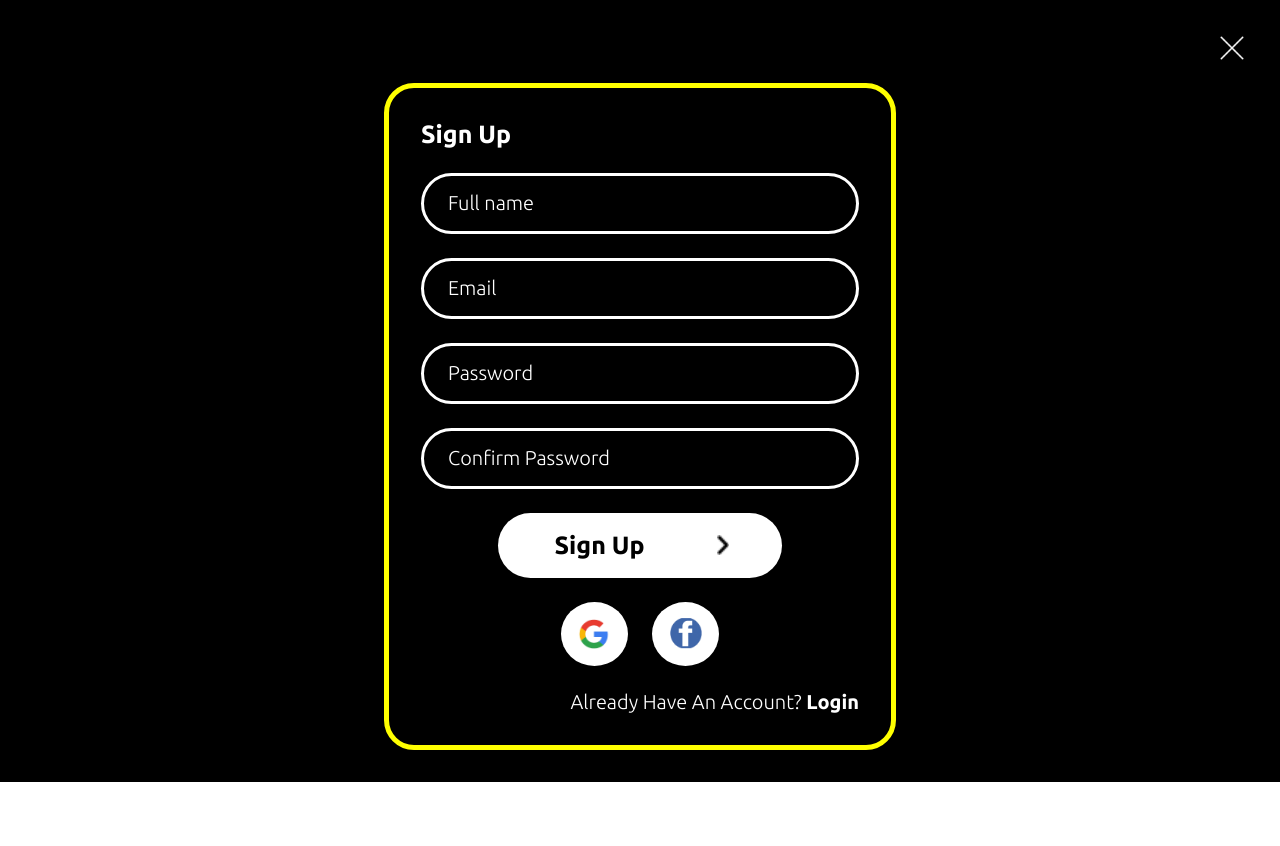
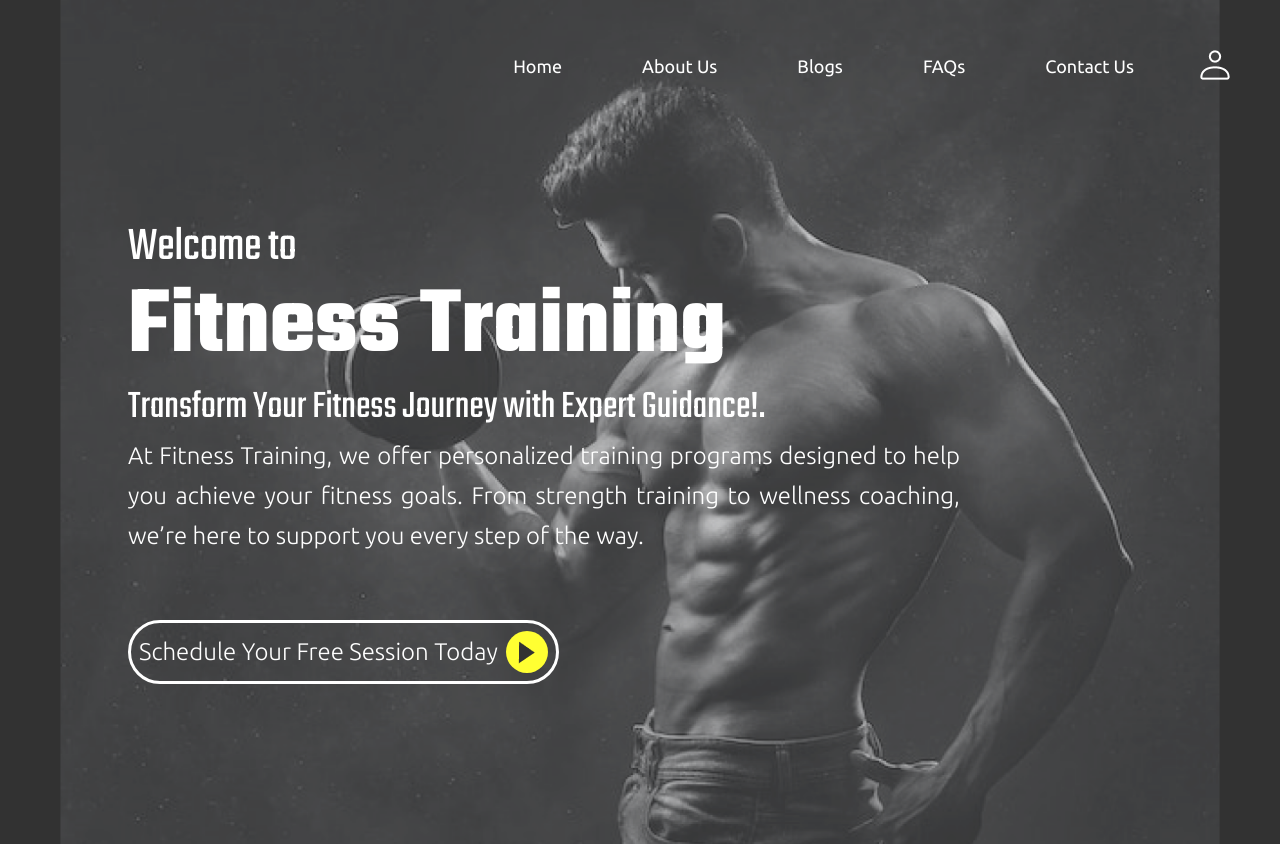
Before and after one commit to AleenaJabeen/Fitness-App, a React (Create React App) app: page / in a window 1280 px wide. Shown: the top 846 px of the page. Before the commit the page ends 800 px from the top, so only its background shows below. Built offline with nearby package versions, Linux system fonts and the light colour scheme.

Commit message:
Routing changed

```diff
--- a/src/App.js
+++ b/src/App.js
@@ -9,10 +9,10 @@ function App() {
     <>
       <BrowserRouter>
         <Routes>
-          <Route index element={<Signup />} />
+          <Route path="/signup" element={<Signup />} />
           <Route path="/login" element={<Login />} />
           <Route element={<Layout />}>
-          <Route path="/home" element={<Home />} />
+          <Route index  element={<Home />} />
         </Route>
         </Routes>
       </BrowserRouter>
--- a/src/components/LoginComponent/Login.jsx
+++ b/src/components/LoginComponent/Login.jsx
@@ -9,19 +9,19 @@ function Login() {
     <>
       <section className={styles.login}>
         <div className={styles.wrapper}>
-          <Link to={"/home"} className={styles.homeBtn}><img src={crossIcon} alt="Cancel Login icon" /></Link>
+          <Link to={"/"} className={styles.homeBtn}><img src={crossIcon} alt="Cancel Login icon" /></Link>
           <form className={styles.loginForm}>
             <h3>Login</h3>
             <input type="email" placeholder='Email' />
             <input type="password" placeholder='Password' />
             <div className={styles.frgtPass}>Forgot Passowrd?</div>
             {/* Button to submit login */}
-            <Link to={"/home"} className={styles.loginBtn}>
+            <Link to={"/"} className={styles.loginBtn}>
               Login <img src={arrow} alt="arrow" />
             </Link>
 
             <div className={styles.account}>
-              Don't Have An Account? <Link to={"/"} className={styles.span}>SignUp</Link>
+              Don't Have An Account? <Link to={"/signup"} className={styles.span}>SignUp</Link>
             </div>
           </form>
         </div>
--- a/src/components/SignupComponent/Signup.jsx
+++ b/src/components/SignupComponent/Signup.jsx
@@ -12,14 +12,14 @@ function Signup() {
 
       <section className={styles.signup}>
         <div className={styles.wrapper}>
-        <Link to={"/home"} className={styles.homeBtn}><img src={crossIcon} alt="Cancel Signup icon" /></Link>
+        <Link to={"/"} className={styles.homeBtn}><img src={crossIcon} alt="Cancel Signup icon" /></Link>
         <form className={styles.signupForm}>
             <h3>Sign Up</h3>
             <input type="text" placeholder='Full name'/>
             <input type="email" placeholder='Email' />
             <input type="password" placeholder='Password' />
             <input type="password"  placeholder='Confirm Password'/>
-<Link to={"/home"} className={styles.signupBtn}>Sign Up <img src={arrow} alt="arrow" /></Link>
+<Link to={"/"} className={styles.signupBtn}>Sign Up <img src={arrow} alt="arrow" /></Link>
 <div className={styles.socialIcons}>
             <div className={styles.google}><img src={google} alt="Google icon" /></div>
             <div className={styles.facebook}><img src={fb} alt="Facebook icon" /></div>
```
